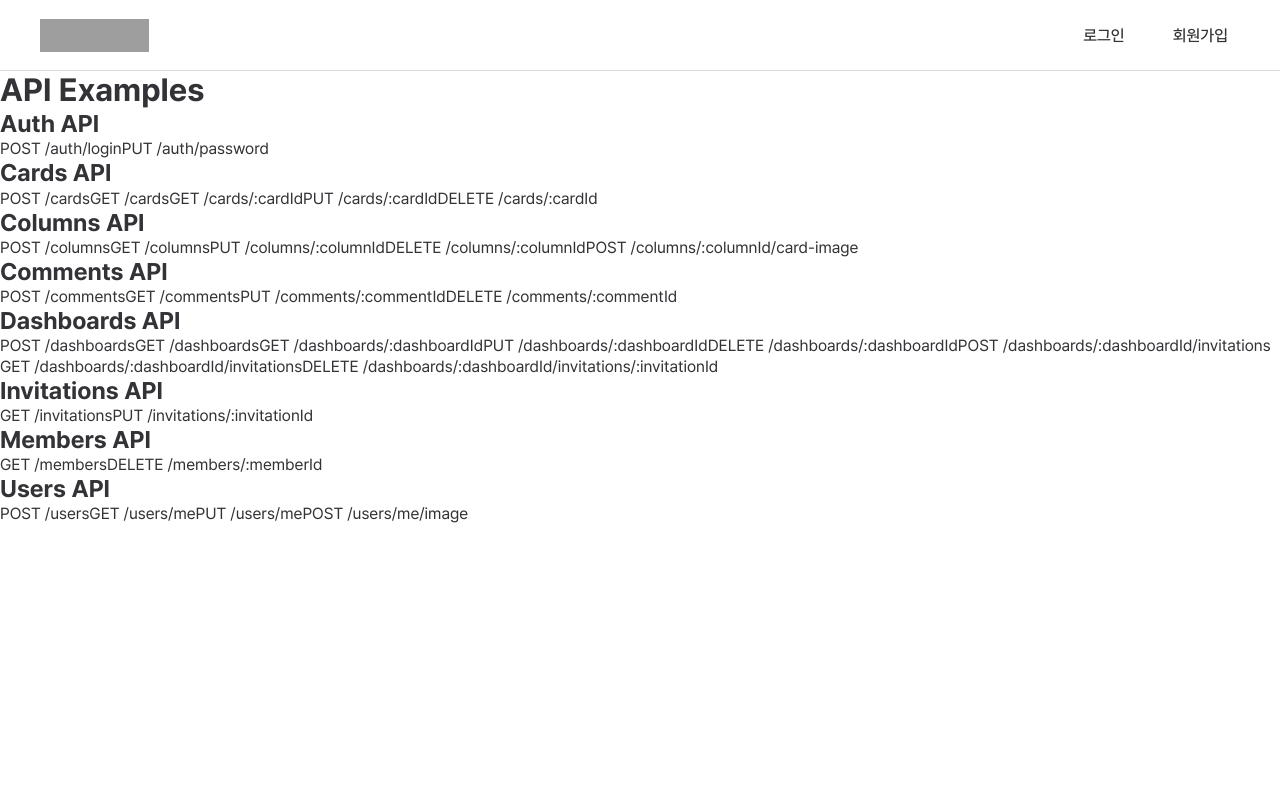
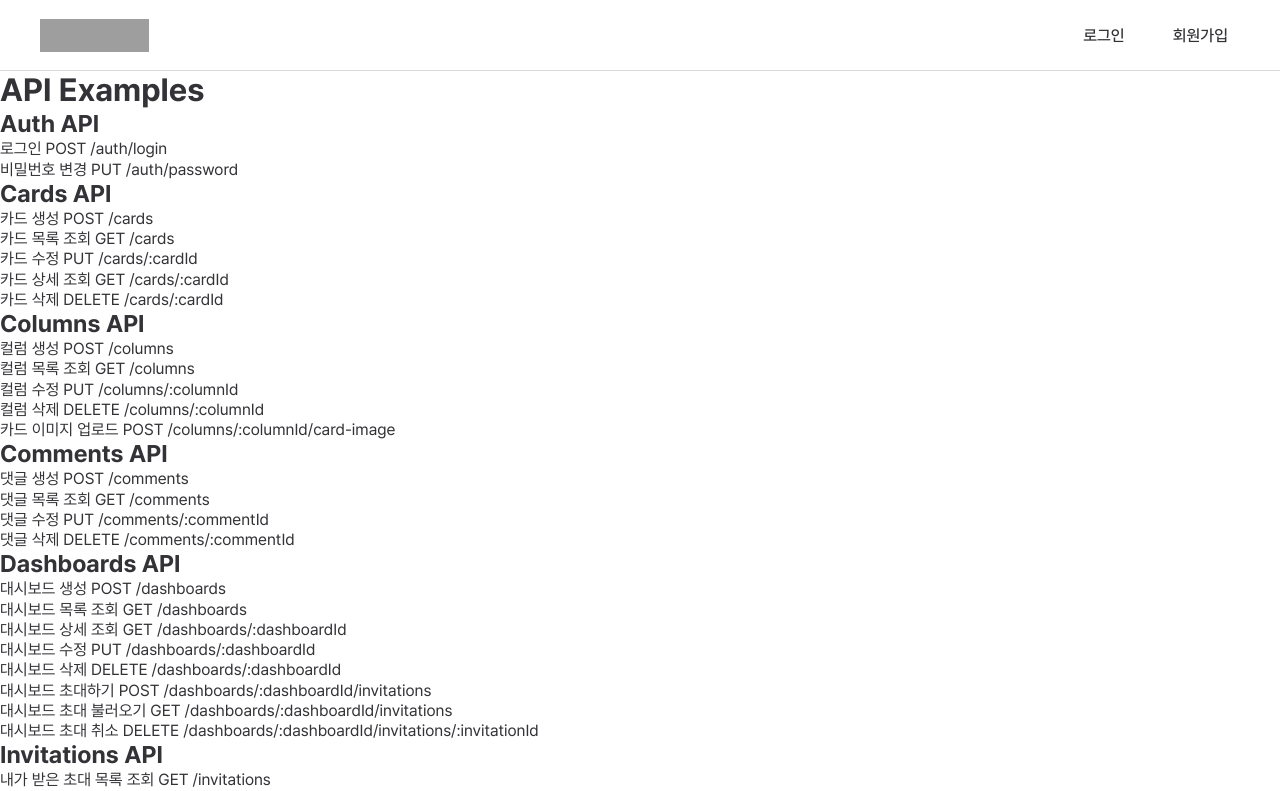
Before and after one commit to Sprint-19-part3-1team-Taskify/taskify, a Next.js app: page /guide/api in a window 1280 px wide. Shown: the top 791 px of the page. Built offline with nearby package versions, Linux system fonts and the light colour scheme; grey boxes are pictures that could not be loaded.

Commit message:
Chore: Test간 API 내용 명시

```diff
--- a/src/pages/guide/api.js
+++ b/src/pages/guide/api.js
@@ -265,79 +265,111 @@ export default function ApiExamplePage() {
       {/* Auth API */}
       <section>
         <h2>Auth API</h2>
-        <button onClick={handlePostAuthLogin}>POST /auth/login</button>
-        <button onClick={handlePutAuthPassword}>PUT /auth/password</button>
+        <button onClick={handlePostAuthLogin}>로그인 POST /auth/login</button>
+        <br />
+        <button onClick={handlePutAuthPassword}>비밀번호 변경 PUT /auth/password</button>
       </section>
 
       {/* Cards API */}
       <section>
         <h2>Cards API</h2>
-        <button onClick={handlePostCards}>POST /cards</button>
-        <button onClick={handleGetCards}>GET /cards</button>
-        <button onClick={handleGetCardsId}>GET /cards/:cardId</button>
-        <button onClick={handlePutCardsId}>PUT /cards/:cardId</button>
-        <button onClick={handleDeleteCardsId}>DELETE /cards/:cardId</button>
+        <button onClick={handlePostCards}>카드 생성 POST /cards</button>
+        <br />
+        <button onClick={handleGetCards}>카드 목록 조회 GET /cards</button>
+        <br />
+        <button onClick={handlePutCardsId}>카드 수정 PUT /cards/:cardId</button>
+        <br />
+        <button onClick={handleGetCardsId}>카드 상세 조회 GET /cards/:cardId</button>
+        <br />
+        <button onClick={handleDeleteCardsId}>카드 삭제 DELETE /cards/:cardId</button>
       </section>
 
       {/* Columns API */}
       <section>
         <h2>Columns API</h2>
-        <button onClick={handlePostColumns}>POST /columns</button>
-        <button onClick={handleGetColumns}>GET /columns</button>
-        <button onClick={handlePutColumnsId}>PUT /columns/:columnId</button>
-        <button onClick={handleDeleteColumnsId}>DELETE /columns/:columnId</button>
-        <button onClick={handlePostColumnsIdCardImage}>POST /columns/:columnId/card-image</button>
+        <button onClick={handlePostColumns}>컬럼 생성 POST /columns</button>
+        <br />
+        <button onClick={handleGetColumns}>컬럼 목록 조회 GET /columns</button>
+        <br />
+        <button onClick={handlePutColumnsId}>컬럼 수정 PUT /columns/:columnId</button>
+        <br />
+        <button onClick={handleDeleteColumnsId}>컬럼 삭제 DELETE /columns/:columnId</button>
+        <br />
+        <button onClick={handlePostColumnsIdCardImage}>
+          카드 이미지 업로드 POST /columns/:columnId/card-image
+        </button>
       </section>
 
       {/* Comments API */}
       <section>
         <h2>Comments API</h2>
-        <button onClick={handlePostComments}>POST /comments</button>
-        <button onClick={handleGetComments}>GET /comments</button>
-        <button onClick={handlePutCommentsId}>PUT /comments/:commentId</button>
-        <button onClick={handleDeleteCommentsId}>DELETE /comments/:commentId</button>
+        <button onClick={handlePostComments}>댓글 생성 POST /comments</button>
+        <br />
+        <button onClick={handleGetComments}>댓글 목록 조회 GET /comments</button>
+        <br />
+        <button onClick={handlePutCommentsId}>댓글 수정 PUT /comments/:commentId</button>
+        <br />
+        <button onClick={handleDeleteCommentsId}>댓글 삭제 DELETE /comments/:commentId</button>
       </section>
 
       {/* Dashboards API */}
       <section>
         <h2>Dashboards API</h2>
-        <button onClick={handlePostDashboards}>POST /dashboards</button>
-        <button onClick={handleGetDashboards}>GET /dashboards</button>
-        <button onClick={handleGetDashboardsId}>GET /dashboards/:dashboardId</button>
-        <button onClick={handlePutDashboardsId}>PUT /dashboards/:dashboardId</button>
-        <button onClick={handleDeleteDashboardsId}>DELETE /dashboards/:dashboardId</button>
+        <button onClick={handlePostDashboards}>대시보드 생성 POST /dashboards</button>
+        <br />
+        <button onClick={handleGetDashboards}>대시보드 목록 조회 GET /dashboards</button>
+        <br />
+        <button onClick={handleGetDashboardsId}>
+          대시보드 상세 조회 GET /dashboards/:dashboardId
+        </button>
+        <br />
+        <button onClick={handlePutDashboardsId}>대시보드 수정 PUT /dashboards/:dashboardId</button>
+        <br />
+        <button onClick={handleDeleteDashboardsId}>
+          대시보드 삭제 DELETE /dashboards/:dashboardId
+        </button>
+        <br />
         <button onClick={handlePostDashboardsIdInvitations}>
-          POST /dashboards/:dashboardId/invitations
+          대시보드 초대하기 POST /dashboards/:dashboardId/invitations
         </button>
+        <br />
         <button onClick={handleGetDashboardsIdInvitations}>
-          GET /dashboards/:dashboardId/invitations
+          대시보드 초대 불러오기 GET /dashboards/:dashboardId/invitations
         </button>
+        <br />
         <button onClick={handleDeleteDashboardsIdInvitations}>
-          DELETE /dashboards/:dashboardId/invitations/:invitationId
+          대시보드 초대 취소 DELETE /dashboards/:dashboardId/invitations/:invitationId
         </button>
       </section>
 
       {/* Invitations API */}
       <section>
         <h2>Invitations API</h2>
-        <button onClick={handleGetInvitations}>GET /invitations</button>
-        <button onClick={handlePutInvitationsId}>PUT /invitations/:invitationId</button>
+        <button onClick={handleGetInvitations}>내가 받은 초대 목록 조회 GET /invitations</button>
+        <br />
+        <button onClick={handlePutInvitationsId}>초대 응답 PUT /invitations/:invitationId</button>
       </section>
 
       {/* Members API */}
       <section>
         <h2>Members API</h2>
-        <button onClick={handleGetMembers}>GET /members</button>
-        <button onClick={handleDeleteMembersId}>DELETE /members/:memberId</button>
+        <button onClick={handleGetMembers}>대시보드 멤버 목록 조회 GET /members</button>
+        <br />
+        <button onClick={handleDeleteMembersId}>
+          대시보드 멤버 삭제 DELETE /members/:memberId
+        </button>
       </section>
 
       {/* Users API */}
       <section>
         <h2>Users API</h2>
-        <button onClick={handlePostUsers}>POST /users</button>
-        <button onClick={handleGetUsersMe}>GET /users/me</button>
-        <button onClick={handlePutUsersMe}>PUT /users/me</button>
-        <button onClick={handlePostUsersMeImage}>POST /users/me/image</button>
+        <button onClick={handlePostUsers}>회원 가입 POST /users</button>
+        <br />
+        <button onClick={handleGetUsersMe}>내 정보 조회 GET /users/me</button>
+        <br />
+        <button onClick={handlePutUsersMe}>내 정보 수정 PUT /users/me</button>
+        <br />
+        <button onClick={handlePostUsersMeImage}>프로필 이미지 업로드 POST /users/me/image</button>
       </section>
     </div>
   );
```
